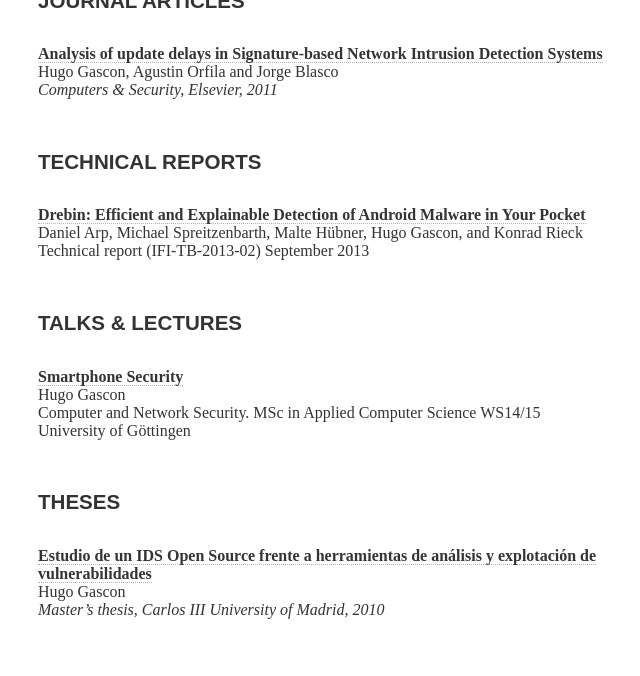
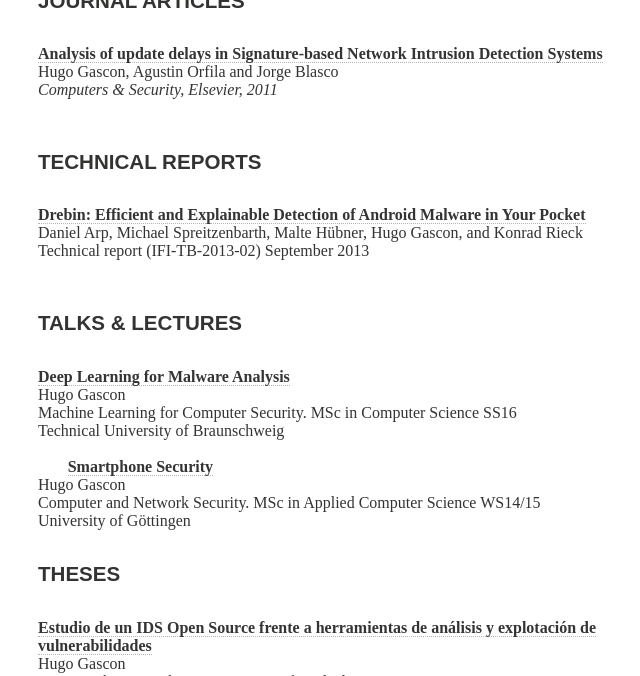
Before and after one commit to hgascon/hgascon.github.io, a Jekyll site: the page built from publications/index.md, in a window 1280 px wide and 900 px high, scrolled down 1173 px, cut to the strip 0-676 px from the top of the window. Shown: the whole strip, without its empty margins (282-922 px from the left). Built offline with Jekyll 4.4.1, drawn with Linux system fonts in a browser that asks for light colours; nearby versions of some CDN libraries; some web fonts are replaced.

Commit message:
Add lecture ss16

```diff
--- a/publications/index.md
+++ b/publications/index.md
@@ -77,11 +77,16 @@ Technical report (IFI-TB-2013-02) September 2013<br>
 
 #### TALKS & LECTURES
 
+[**Deep Learning for Malware Analysis**](/publications/hgascon-dl4m.pdf)<br>
+Hugo Gascon<br>
+Machine Learning for Computer Security. MSc in Computer Science SS16<br>
+Technical University of Braunschweig<br>
+<br>
+
 [**Smartphone Security**](/publications/Smartphone_Security_2014.pdf)<br>
 Hugo Gascon<br>
 Computer and Network Security. MSc in Applied Computer Science WS14/15<br>
 University of Göttingen<br>
-<br>
 
 #### THESES
 
```
